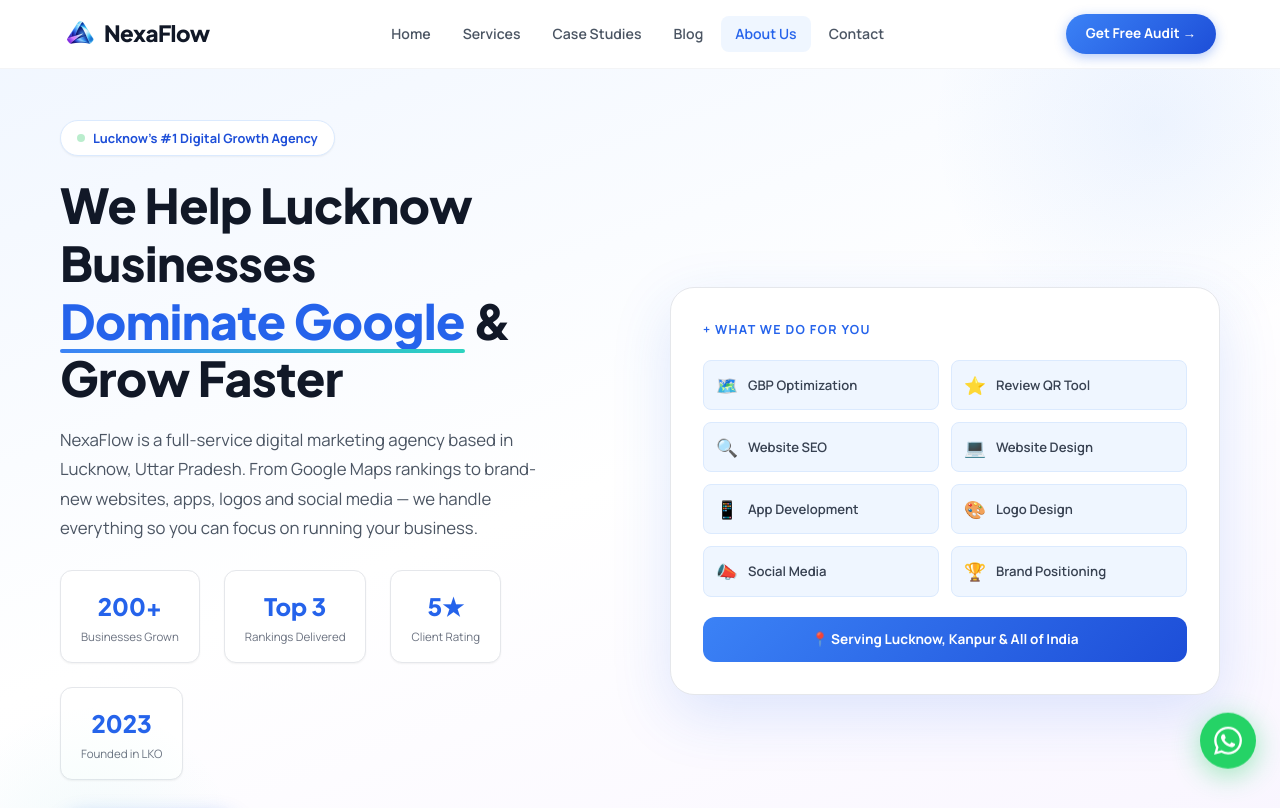
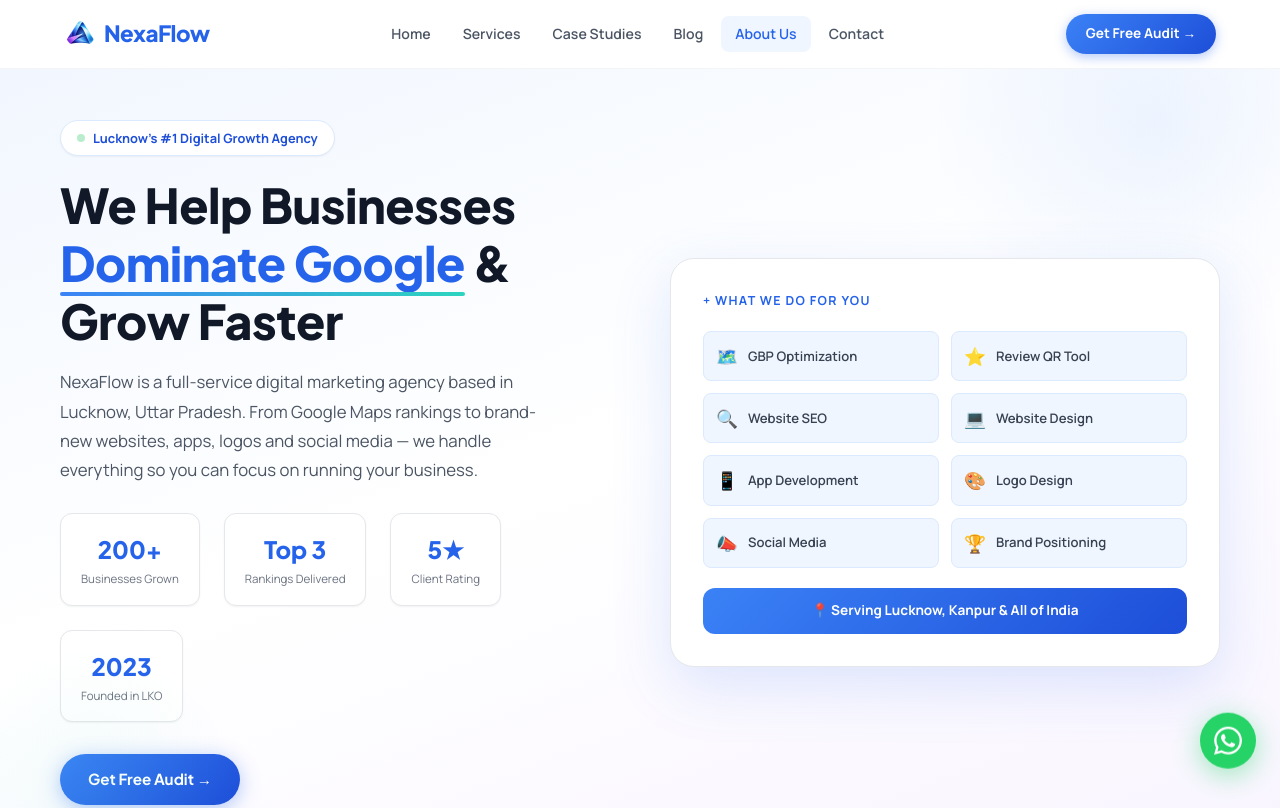
Before and after one commit to mrradhey18/NexaFlow-AI-Automations, a plain HTML site: page About-Nexaflow-SEO-Agency-Lucknow/index.html in a window 1280 px wide. Shown: the top 808 px of the page. Drawn offline with Linux system fonts and the light colour scheme.

Commit message:
Update index.html

```diff
--- a/About-Nexaflow-SEO-Agency-Lucknow/index.html
+++ b/About-Nexaflow-SEO-Agency-Lucknow/index.html
@@ -419,7 +419,7 @@
   <div class="nav-container">
     <a href="https://nexaflow.bar/" class="nav-logo" aria-label="NexaFlow Home">
       <img src="/favicon.png" alt="NexaFlow logo" class="nav-logo-icon" onerror="this.style.display='none'">
-      <span class="logo-nexa">NexaFlow</span>
+      <span class="logo-flow">NexaFlow</span>
     </a>
     <ul class="nav-links">
       <li><a href="https://nexaflow.bar/" class="nav-link">Home</a></li>
@@ -455,7 +455,7 @@
         <span class="badge-dot"></span>
         Lucknow's #1 Digital Growth Agency
       </div>
-      <h1>We Help Lucknow Businesses <span class="about-hero-highlight">Dominate Google</span> & Grow Faster</h1>
+      <h1>We Help Businesses <span class="about-hero-highlight">Dominate Google</span> & Grow Faster</h1>
       <p>NexaFlow is a full-service digital marketing agency based in Lucknow, Uttar Pradesh. From Google Maps rankings to brand-new websites, apps, logos and social media — we handle everything so you can focus on running your business.</p>
       <div class="about-hero-stats">
         <div class="ah-stat"><strong>200+</strong><span>Businesses Grown</span></div>
```
